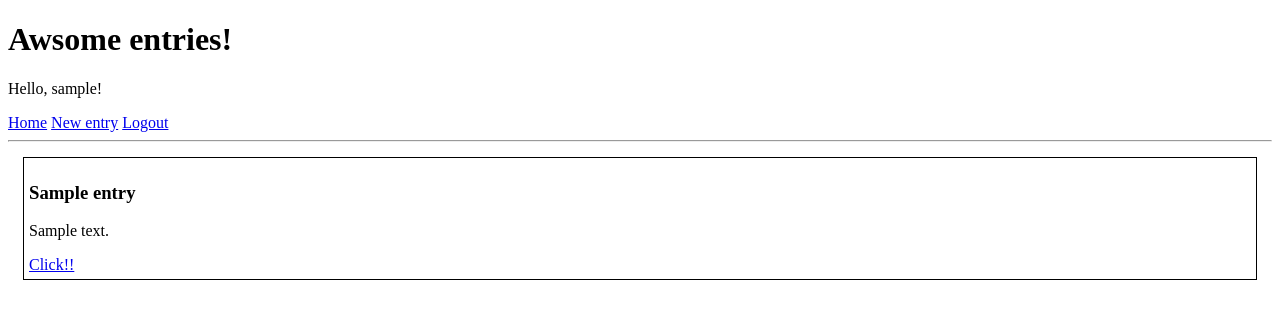
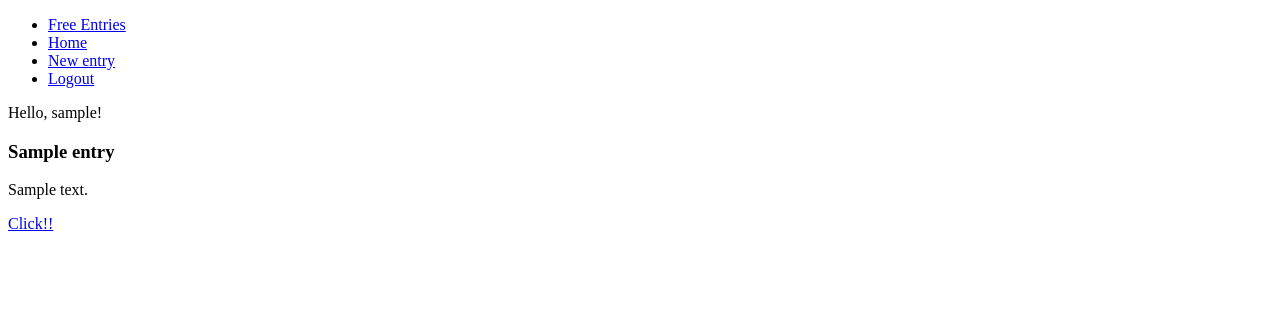
Before and after one commit to DevTeamSCH/entries, a Django app: page / in a window 1280 px wide. Shown: the top 319 px of the page. Run offline with Django 3.2, Linux system fonts and the light colour scheme; a user stored in the database is signed in; tables that the repository leaves empty hold one stand-in row (values such as "Sample post"); some libraries are stand-ins or nearby versions.

Commit message:
Intial ukit design

```diff
--- a/entries/settings.py
+++ b/entries/settings.py
@@ -108,4 +108,8 @@
 # Static files (CSS, JavaScript, Images)
 # https://docs.djangoproject.com/en/1.9/howto/static-files/
 
+STATICFILES_DIRS = [
+    os.path.join(BASE_DIR, 'bower_components')
+]
+
 STATIC_URL = '/static/'
--- a/templates/base.html
+++ b/templates/base.html
@@ -1,3 +1,4 @@
+{% load staticfiles %}
 <!DOCTYPE html>
 <html lang="en">
 <head>
@@ -6,27 +7,37 @@
 
 {% endblock %}
     <title>{% block title %}Awsome entries{% endblock %}</title>
+    <link rel="stylesheet" type="text/css" href="{% static 'uikit/css/uikit.almost-flat.min.css' %}"/>
 </head>
 <body>
-<h1>Awsome entries!</h1>
-{% if user.is_authenticated %}
-    <p>Hello, {{ user }}!</p>
-{% endif %}
 
-<a href="{% url 'home' %}">Home</a>
+
+
+<nav class="uk-navbar">
+    <ul class="uk-navbar-nav">
+        <li><a href="{% url 'home' %}" class="uk-navbar-brand">Free Entries</a>
+        <li><a href="{% url 'home' %}">Home</a></li>
+
+        {% if user.is_authenticated %}
+            <li><a href="{% url 'create_entry' %}">New entry</a></li>
+            <li><a href="{% url 'logout' %}">Logout</a></li>
+        {% else %}
+            <li><a href="{% url 'login' %}">Login</a></li>
+        {% endif %}
+    </ul>
+</nav>
 
 {% if user.is_authenticated %}
-    <a href="{% url 'create_entry' %}">New entry</a>
-    <a href="{% url 'logout' %}">Logout</a>
-{% else %}
-    <a href="{% url 'login' %}">Login</a>
+    <div class="uk-alert uk-alert-success"><p>Hello, {{ user }}!</p></div>
+
 {% endif %}
-
-<hr>
 
 {% block content %}
 
 {% endblock %}
 
+
+    <script src="{% static 'jquery/dist/jquery.min.js' %}" />
+    <script src="{% static 'uikit/js/ukit.min.js' %}" />
 </body>
 </html>
--- a/templates/index.html
+++ b/templates/index.html
@@ -4,21 +4,10 @@
 Barni
 {% endblock %}
 
-
-{% block css %}
-    <style>
-        .entry{
-            margin: 15px;
-            padding: 5px;
-            border: solid 1px black;
-        }
-    </style>
-{% endblock %}
-
 {% block content %}
     {% for entry in entries %}
-           <div class="entry">
-                <h3>{{ entry.title }}</h3>
+           <div class="uk-panel uk-panel-box uk-margin">
+                <h3 class="uk-panel-title">{{ entry.title }}</h3>
                 <p>{{ entry.description }}</p>
                 <a href="{{ entry.url }}">Click!!</a>
             </div>
```
Also changed, not shown: bower.json (added, +17 -0 lines).
